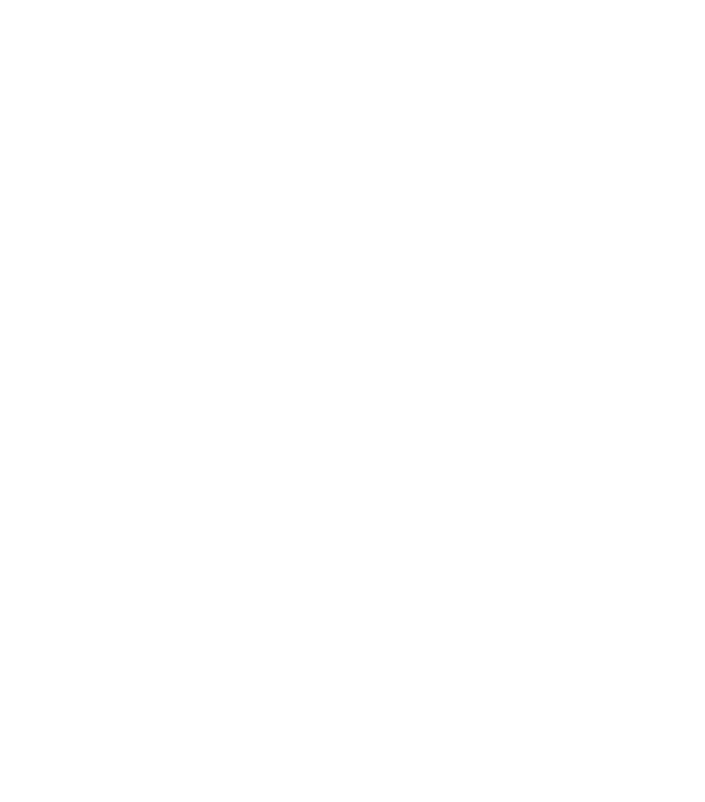
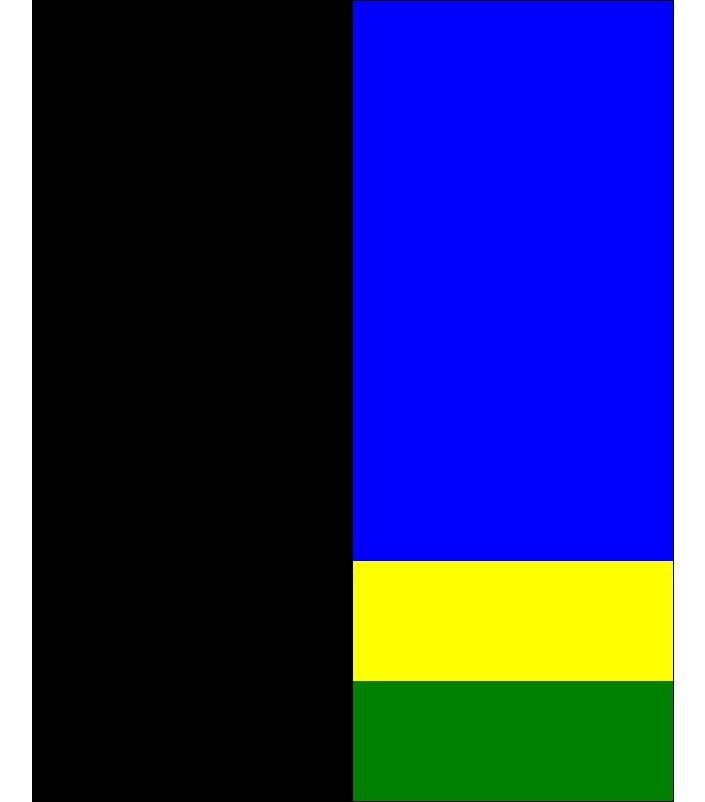
Before and after one commit to lazarp/instagram-landing-page, a plain HTML site: page index.html in a window 1280 px wide. Shown: the whole page, without its empty margins (287-992 px from the left). Drawn offline with Linux system fonts and the light colour scheme.

Commit message:
Versão 1, conteiners coloridos

```diff
--- a/index.html
+++ b/index.html
@@ -1,6 +1,6 @@
 <!DOCTYPE html>
 <head>
-
+    <link rel="stylesheet" href="style.css">
 </head>
 <body>
     <div class="wrapper">
@@ -8,7 +8,15 @@
 
         </div>
         <div class="right">
+            <div class="right__credentials">
 
+            </div>
+            <div class="right__signup">
+
+            </div>
+            <div class="right__get-app">
+
+            </div>
         </div>
     </div>
 </body>
--- /dev/null
+++ b/style.css
@@ -0,0 +1,43 @@
+html, body{
+    height:100%;
+}
+
+html{
+    background:white;
+}
+body{
+    background-color:purple;
+    margin:auto;
+    max-width: 50%;
+    border: 1px solid black;
+}
+.wrapper{
+    display:flex;
+    width: 100%;
+    height: 100%;
+}
+.left{
+    background:black;
+    width:50%;
+    height:100%;
+}
+.right{
+    background:red;
+    width:50%;
+    height:100%;
+}
+.right__credentials{
+    background:blue;
+    width:100%;
+    height: 70%;
+
+}
+.right__signup{
+    background:yellow;
+    height:15%;
+}
+.right__get-app{
+    background: green;
+    height:15%;
+
+}
```
